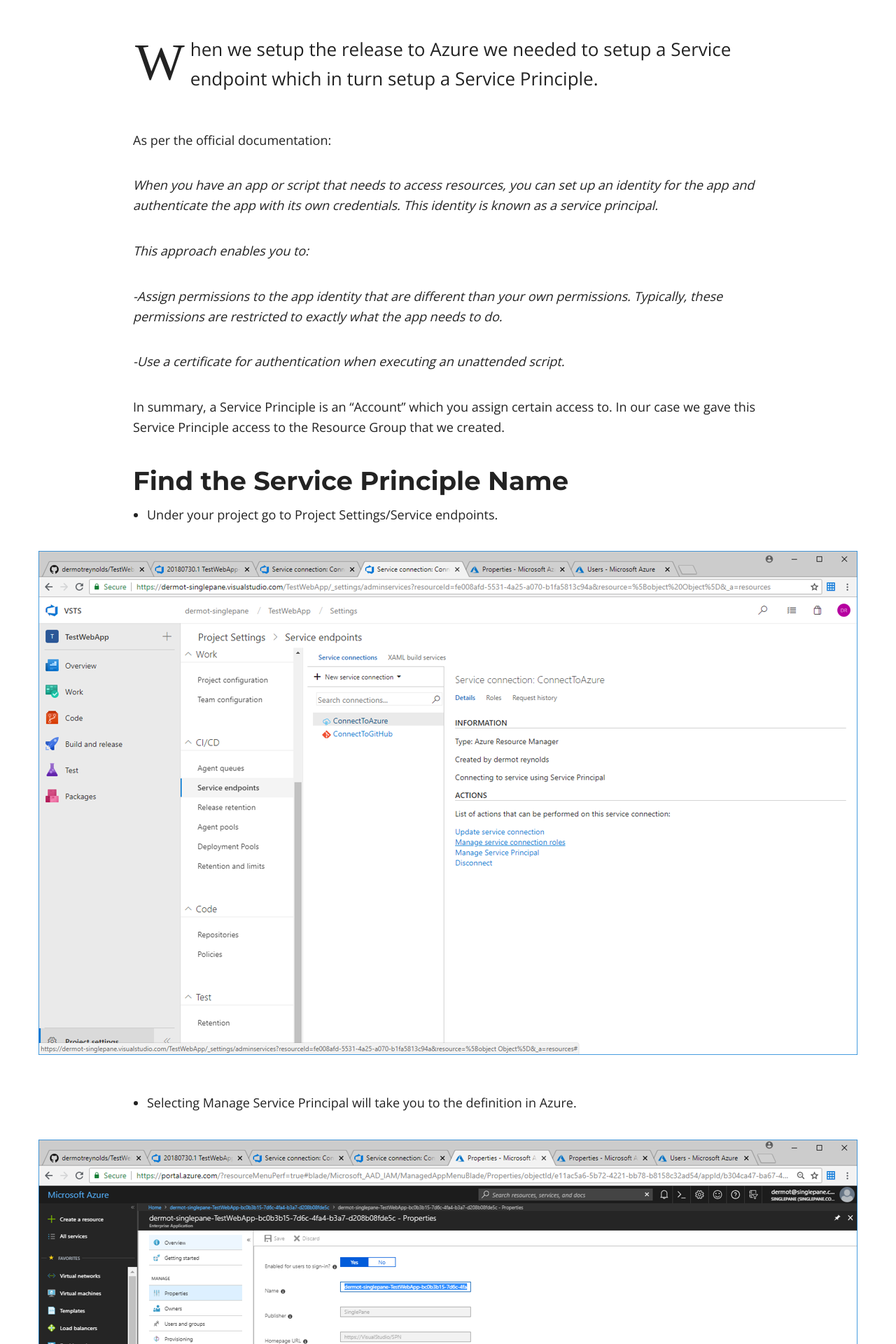
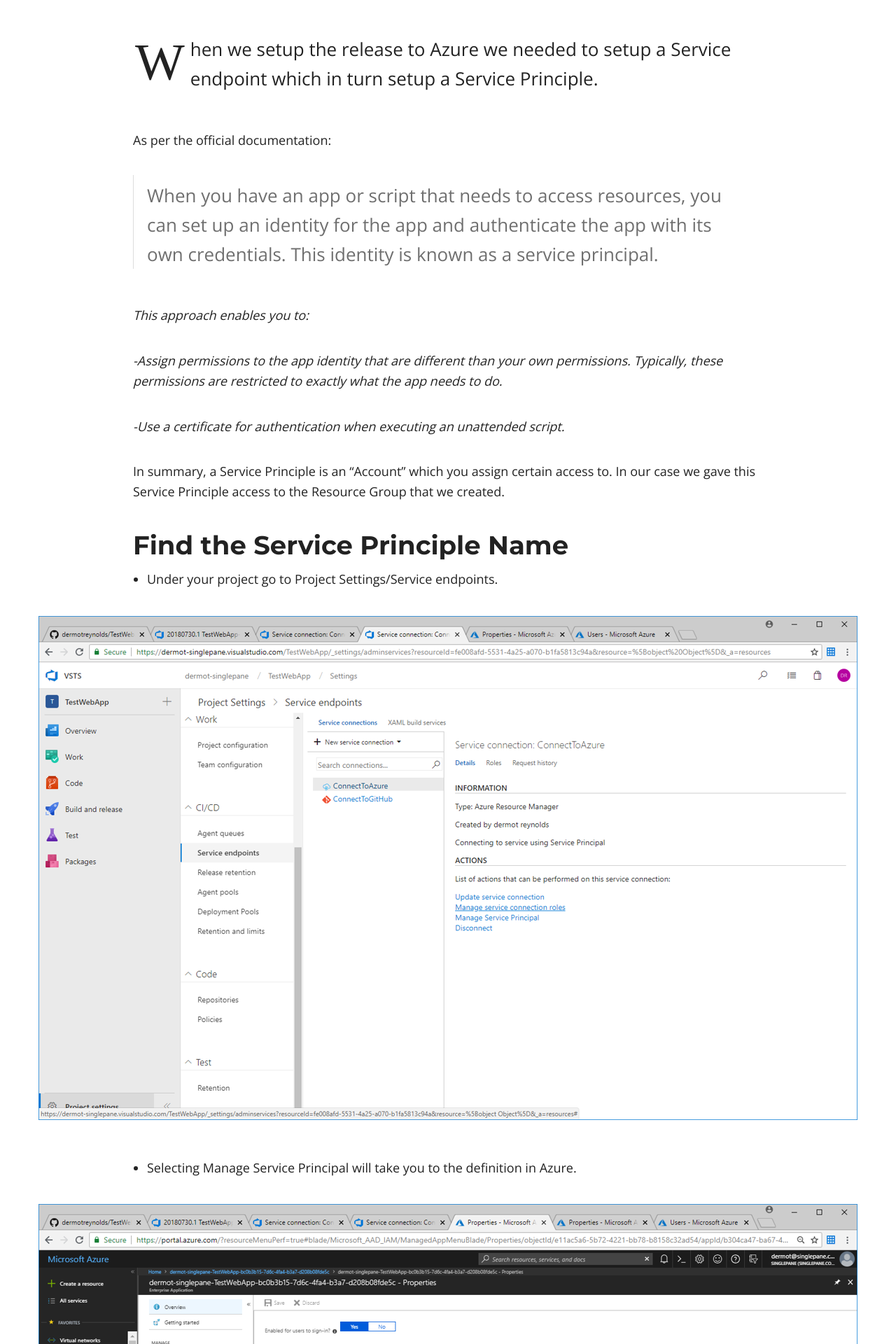
Before and after one commit to dermotreynolds/old.dermotreynolds.github.io, a Jekyll site: the page built from _posts/2017-04-12-2-service-principle.md, in a window 1280 px wide. Shown: the part 408-2328 px from the top of the page at 70% size. Built offline with Jekyll 4.4.1, drawn with Linux system fonts in a browser that asks for light colours; nearby versions of some CDN libraries.

Commit message:
changed font

```diff
--- a/_posts/2017-04-12-2-service-principle.md
+++ b/_posts/2017-04-12-2-service-principle.md
@@ -9,7 +9,7 @@
 
 As per the official documentation:
 
-*When you have an app or script that needs to access resources, you can set up an identity for the app and authenticate the app with its own credentials. This identity is known as a service principal.*
+>When you have an app or script that needs to access resources, you can set up an identity for the app and authenticate the app with its own credentials. This identity is known as a service principal.
 
 *This approach enables you to:*
 
```
